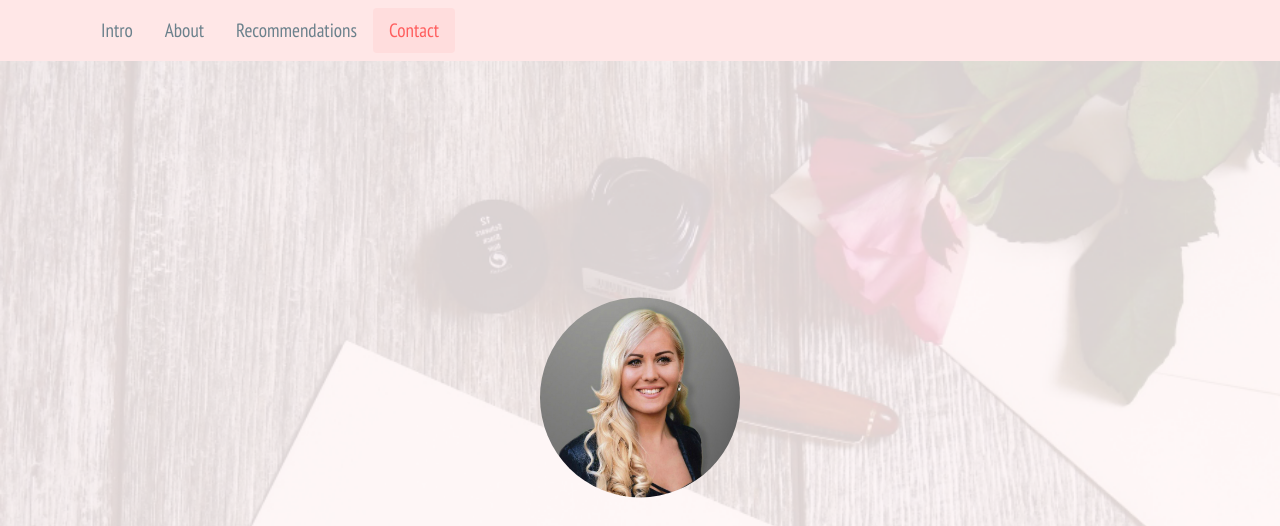
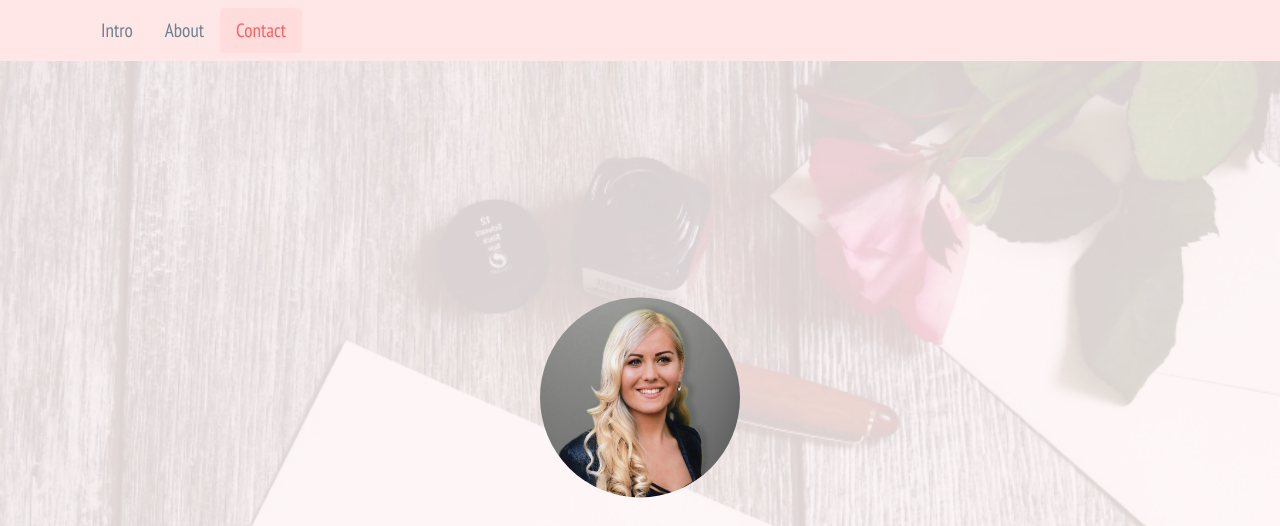
Before and after one commit to ivanstan/pavla-personal, a plain HTML site: page index.html in a window 1280 px wide. Shown: the top 526 px of the page. Drawn offline with nearby package versions, Linux system fonts and the light colour scheme.

Commit message:
finally some content

```diff
--- a/index.html
+++ b/index.html
@@ -33,9 +33,6 @@
             </li>
             <li class="nav-item">
                 <a class="page-scroll nav-item nav-link" href="#about">About</a>
-            </li>
-            <li class="nav-item">
-                <a class="page-scroll nav-item nav-link" href="#recommendations">Recommendations</a>
             </li>
             <li class="nav-item">
                 <a class="page-scroll nav-item nav-link" href="#contact">Contact</a>
```
